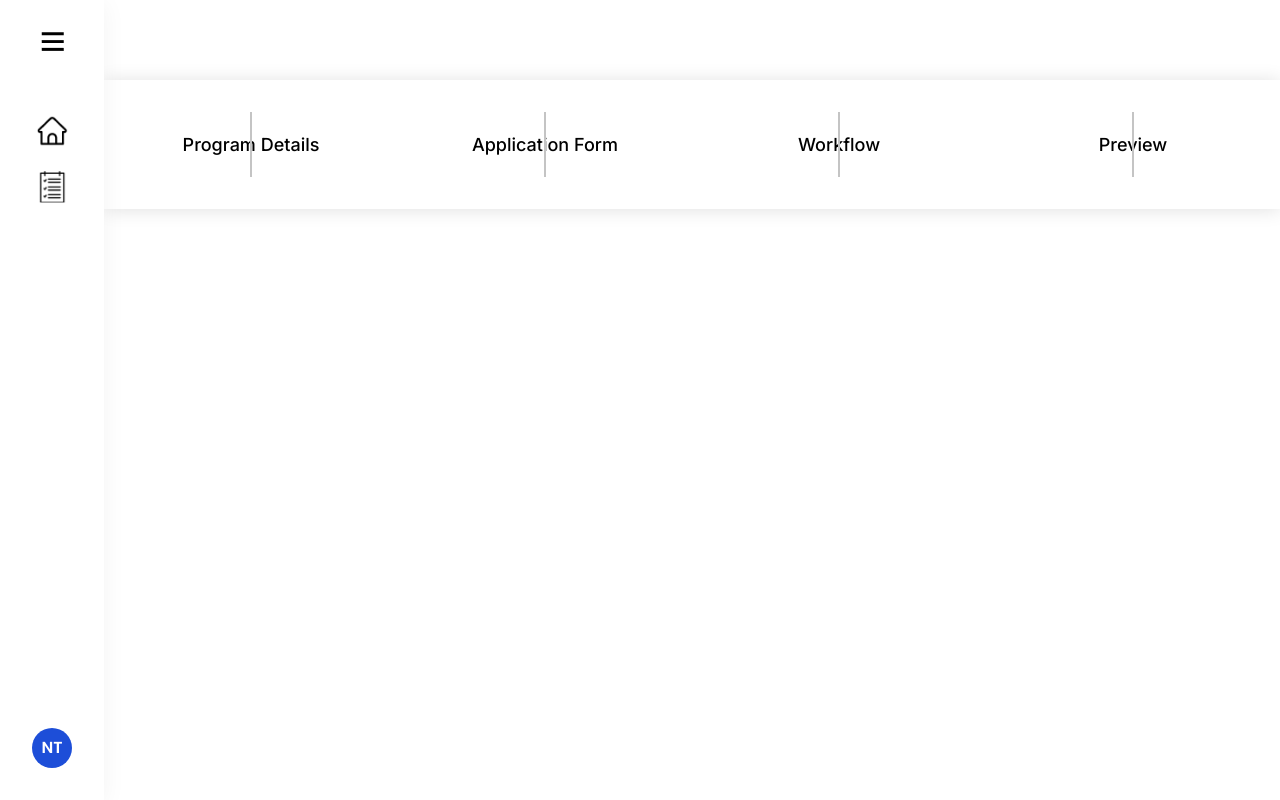
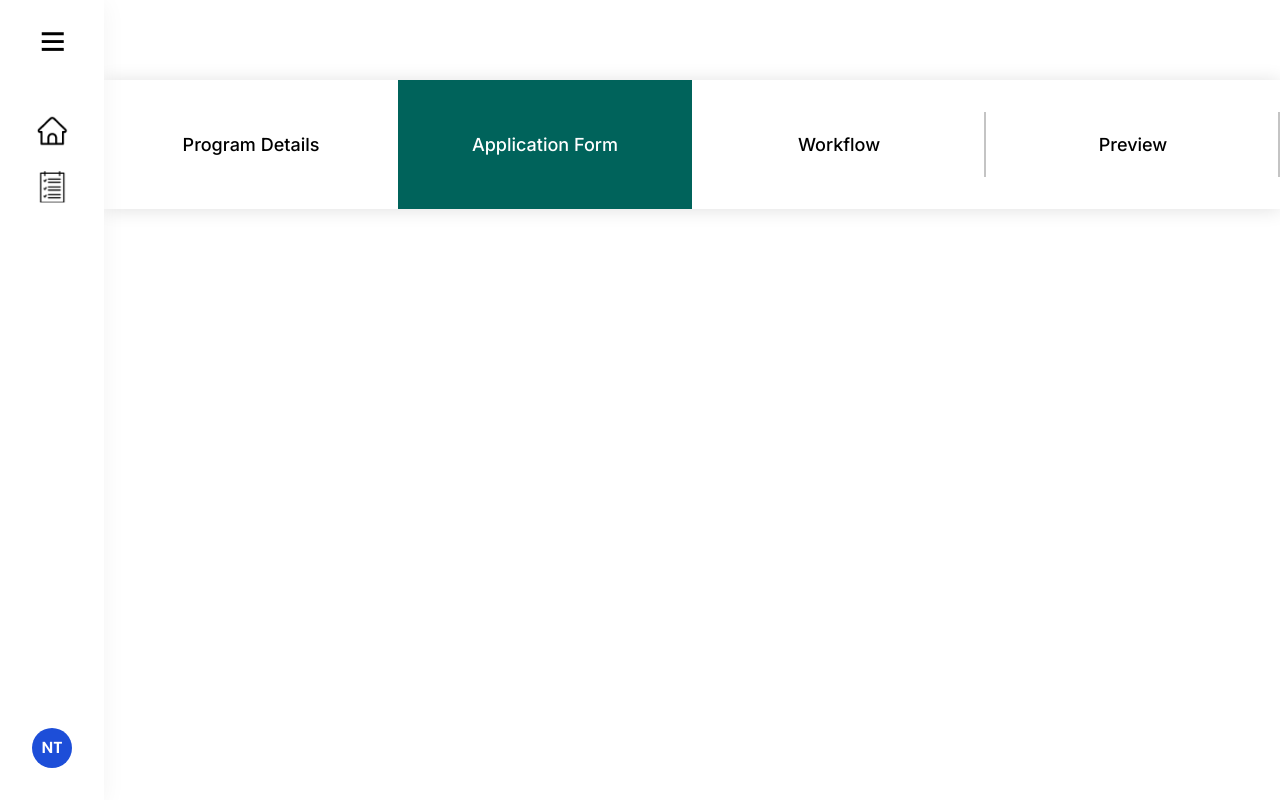
Before and after one commit to gift56/Fetest1, a React (Create React App) app: page / in a window 1280 px wide. Built offline with nearby package versions, Linux system fonts and the light colour scheme.

Commit message:
working on registeration

```diff
--- a/src/App.tsx
+++ b/src/App.tsx
@@ -12,7 +12,9 @@ const App = () => {
           {tabLinks.map((item) => (
             <li
               key={item}
-              className={`w-full h-full flex items-center justify-center relative transition-all duration-300 font-Inter text-lg font-medium cursor-pointer before:content-[''] before:absolute before:w-[2px] before:h-[50%] before:bg-[#C4C4C4]`}
+              className={`w-full h-full flex items-center justify-center relative transition-all duration-300 font-Inter text-lg font-medium cursor-pointer first:before:hidden before:content-[''] before:absolute before:w-[2px] before:h-[50%] before:bg-[#C4C4C4] before:right-0 ${
+                tab === item ? "bg-tabColor text-white before:bg-tabColor" : ""
+              } `}
             >
               {item}
             </li>
```
